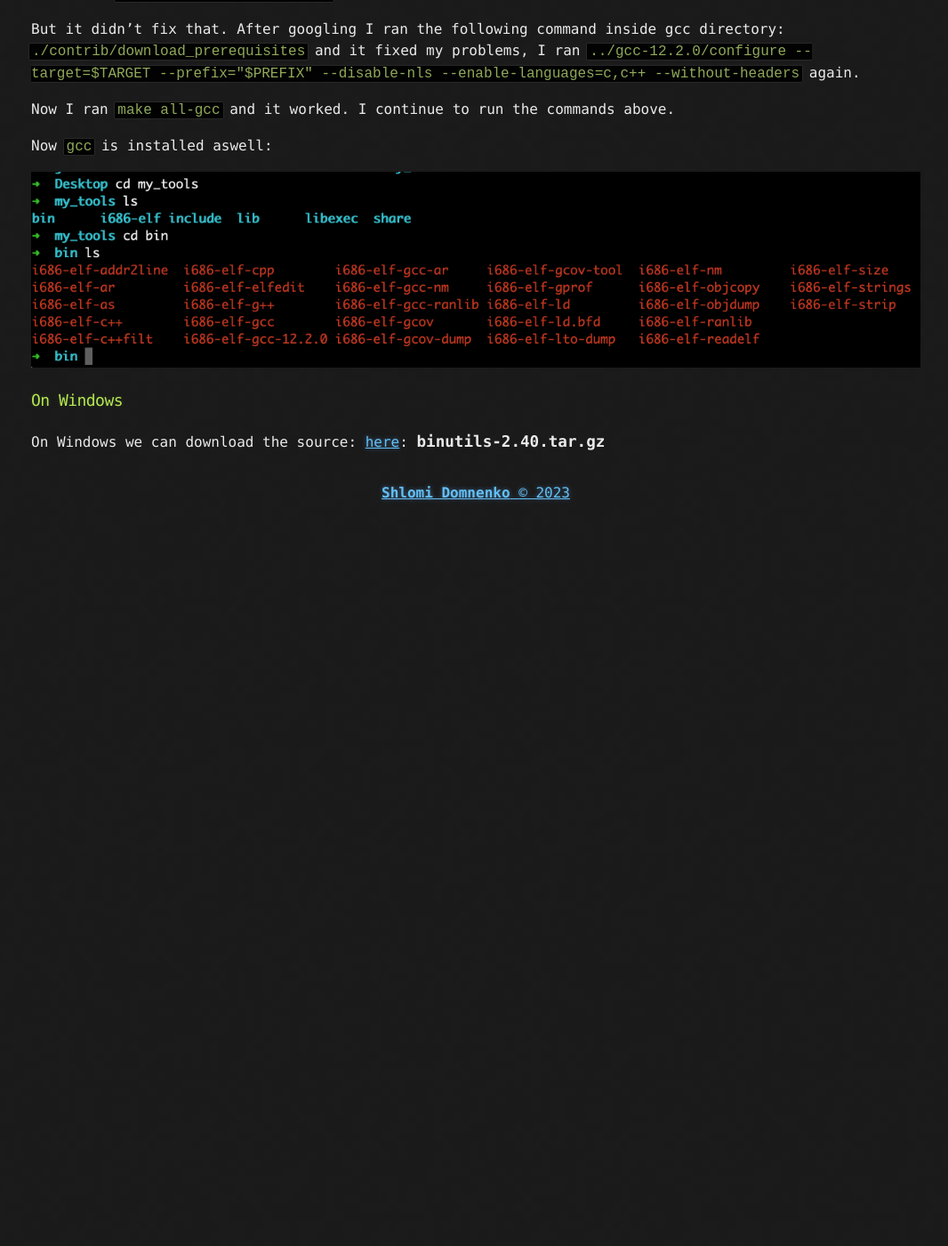
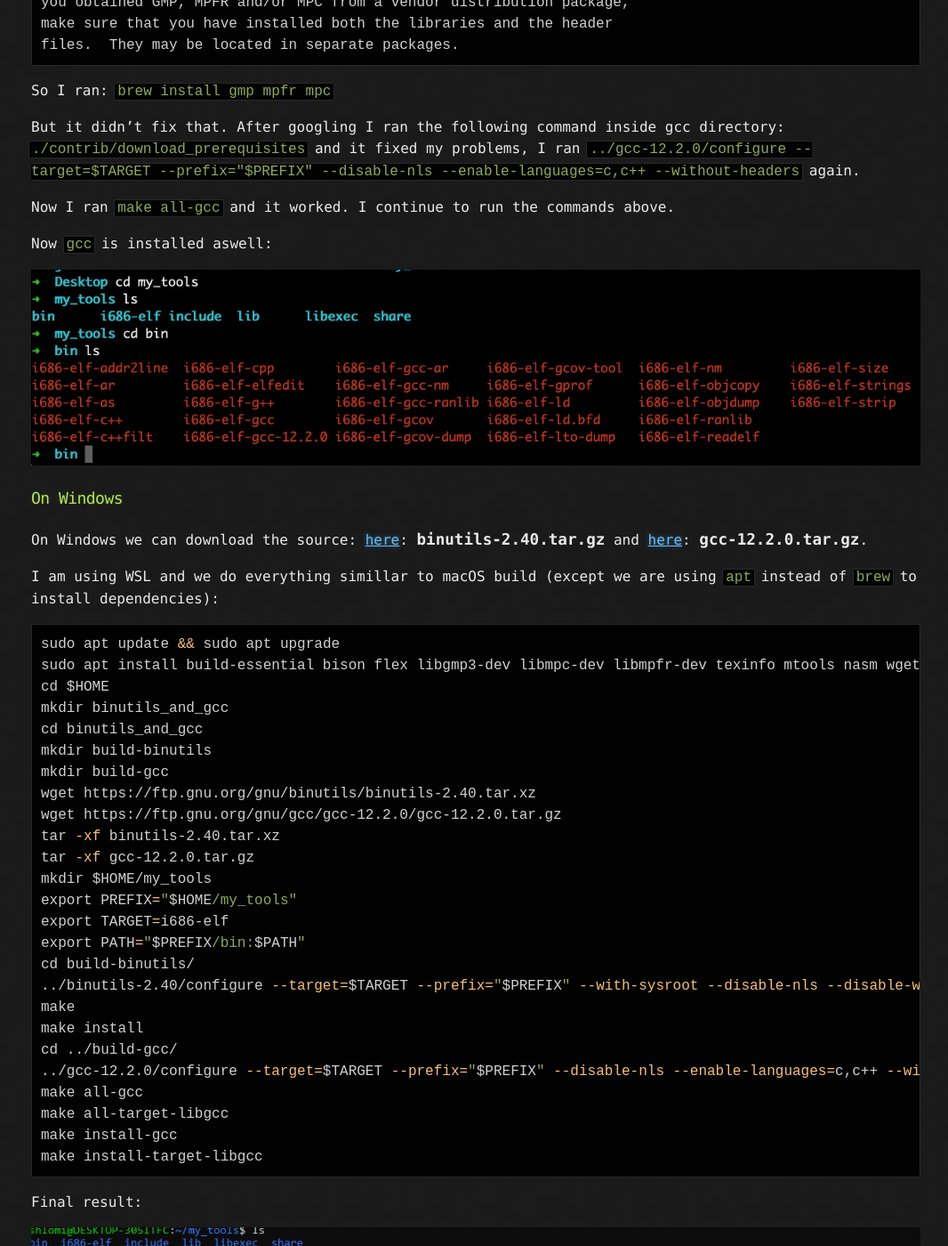
Before and after one commit to ShlomiRex/blog, a Jekyll site: the page built from _posts/2023-07-01-how-to-create-an-operation-system-from-scratch.md, in a window 1280 px wide and 1400 px high, scrolled down 24043 px. Shown: the whole window at 89% size, without its empty margins (105-1171 px from the left). Built offline with Jekyll 4.4.1, drawn with Linux system fonts in a browser that asks for light colours; the table of contents is made by our own code; before the commit the page ends 24622 px from its top, so only the background shows below that; some of the changed text lies outside the part shown.

Commit message:
finish cross compiler

````diff
--- a/_posts/2023-07-01-how-to-create-an-operation-system-from-scratch.md
+++ b/_posts/2023-07-01-how-to-create-an-operation-system-from-scratch.md
@@ -692,6 +693,8 @@
 
 The best resource on how to create a cross-compiler is from: [osdev.org](https://wiki.osdev.org/GCC_Cross-Compiler)
 
+And also here: [YouTube NanoByte](https://www.youtube.com/watch?v=TgIdFVOV_0U)
+
 ### On macOS M1 chip
 
 We can't use the `gcc` and `ld` of the system because they are not GNU, which have specific features that we need (they are darwin - apple created them).
@@ -712,16 +715,15 @@
 
 Before continuing, please read on [osdev.org](https://wiki.osdev.org/GCC_Cross-Compiler#Preparation) on how to build the cross-compiler.
 
-
 Now lets `cd` into the directory where we extracted binutils and gcc. Lets set the environment variables:
 
-{% highlight bash %}
+```bash
 
 export PREFIX="$HOME/Desktop/my_tools"
 export TARGET=i686-elf
 export PATH="$PREFIX/bin:$PATH"
 
-{% endhighlight %}
+```
 
 Where `prefix` is the folder where we want to install the cross-compiler (the binaries). I don't want to mess with my system utils so I created dedicated directory for binutils. `target` is the target architecture. We will compile for x64 and not x86 since we can compile 32bit on 64bit compiler anyways. And  `path` is the path to the cross-compiler.
 
@@ -771,4 +773,38 @@
 
 ### On Windows
 
-On Windows we can download the source: [here](https://ftp.gnu.org/gnu/binutils/): **binutils-2.40.tar.gz**
+On Windows we can download the source: [here](https://ftp.gnu.org/gnu/binutils/): **binutils-2.40.tar.gz** and [here](https://ftp.gnu.org/gnu/gcc/?C=M;O=D): **gcc-12.2.0.tar.gz**.
+
+I am using WSL and we do everything simillar to macOS build (except we are using `apt` instead of `brew` to install dependencies):
+
+```bash
+sudo apt update && sudo apt upgrade
+sudo apt install build-essential bison flex libgmp3-dev libmpc-dev libmpfr-dev texinfo mtools nasm wget
+cd $HOME
+mkdir binutils_and_gcc
+cd binutils_and_gcc
+mkdir build-binutils
+mkdir build-gcc
+wget https://ftp.gnu.org/gnu/binutils/binutils-2.40.tar.xz
+wget https://ftp.gnu.org/gnu/gcc/gcc-12.2.0/gcc-12.2.0.tar.gz
+tar -xf binutils-2.40.tar.xz
+tar -xf gcc-12.2.0.tar.gz
+mkdir $HOME/my_tools
+export PREFIX="$HOME/my_tools"
+export TARGET=i686-elf
+export PATH="$PREFIX/bin:$PATH"
+cd build-binutils/
+../binutils-2.40/configure --target=$TARGET --prefix="$PREFIX" --with-sysroot --disable-nls --disable-werror
+make
+make install
+cd ../build-gcc/
+../gcc-12.2.0/configure --target=$TARGET --prefix="$PREFIX" --disable-nls --enable-languages=c,c++ --without-headers
+make all-gcc
+make all-target-libgcc
+make install-gcc
+make install-target-libgcc
+```
+
+Final result:
+
+![](/assets/2023-7/Screenshot 2023-07-02 183645.png)
````
Also changed, not shown: other parts of _posts/2023-07-01-how-to-create-an-operation-system-from-scratch.md (+1 -0 lines), assets/2023-7/Screenshot 2023-07-02 183645.png (added).
